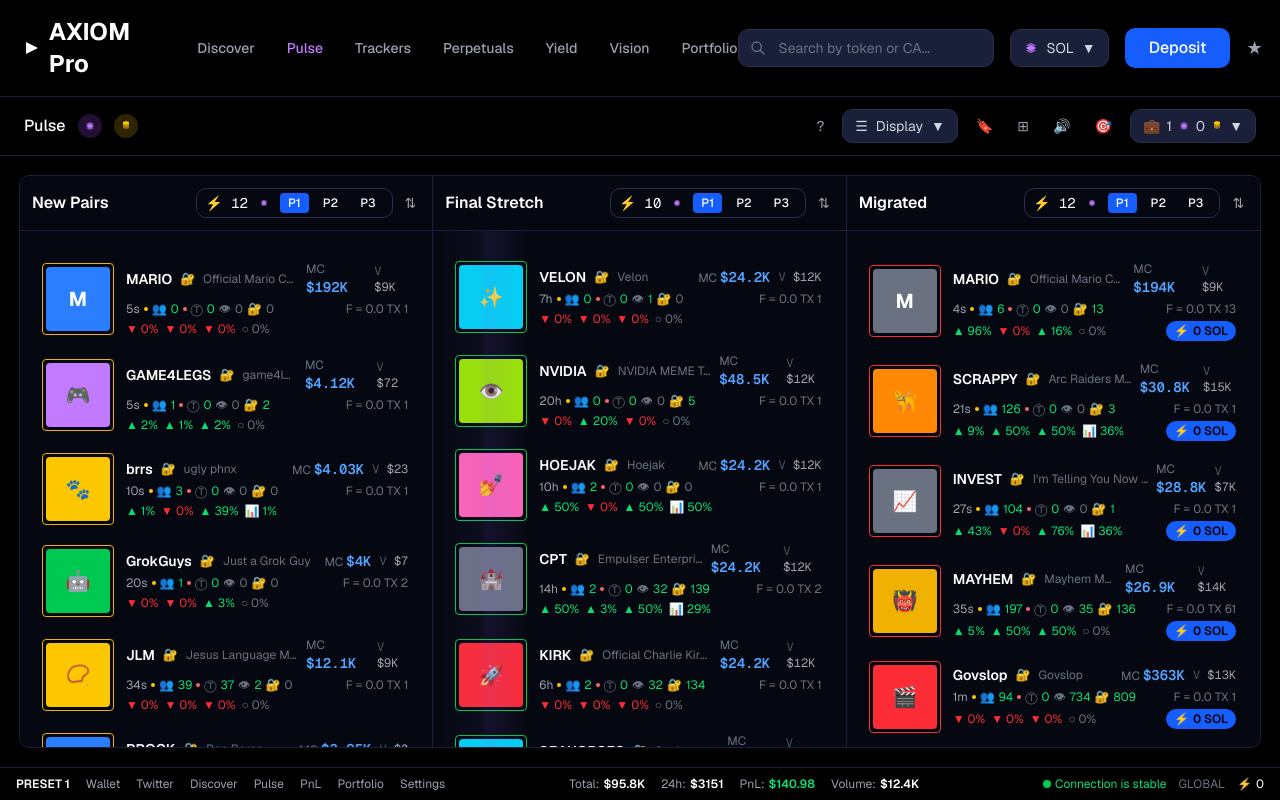
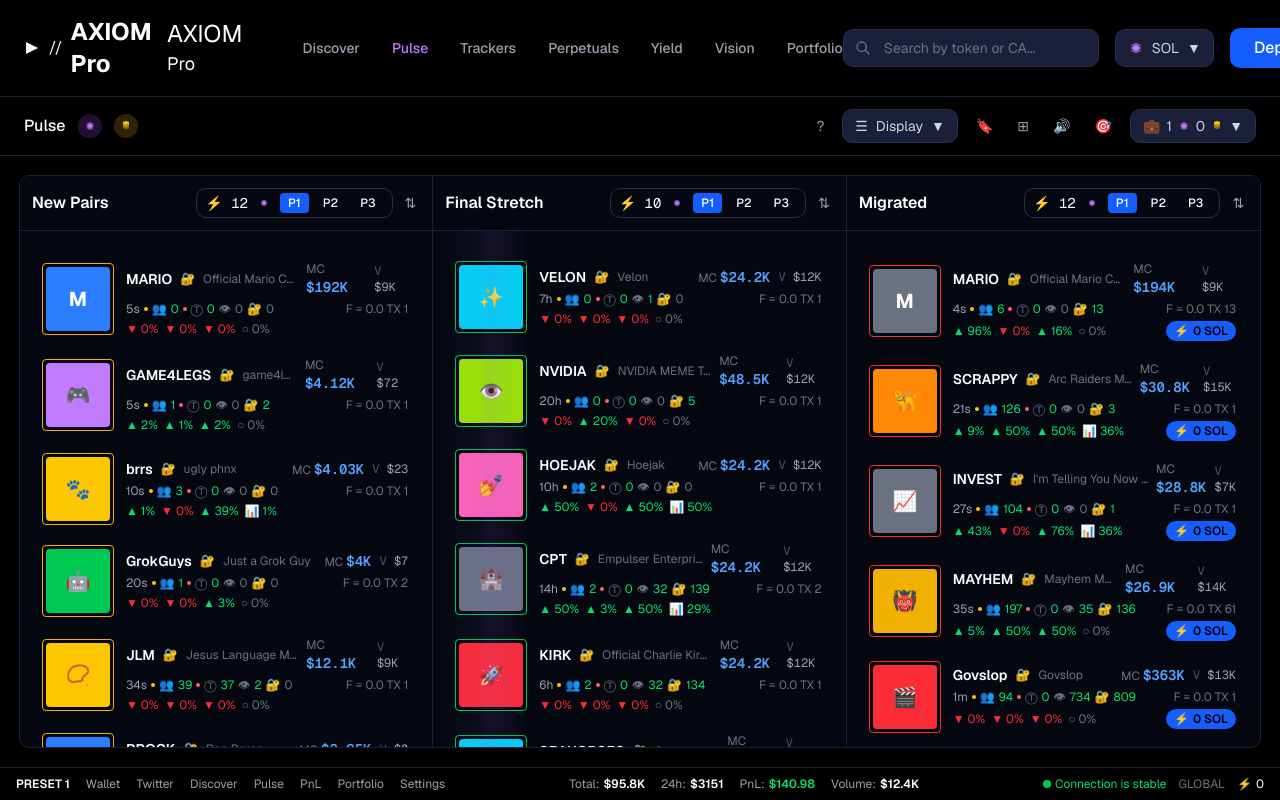
Before and after one commit to NysaPahari/Token-trading-table_Axiom, a Next.js app: page / in a window 1280 px wide. Built offline with nearby package versions, Linux system fonts and the light colour scheme.

Commit message:
adjustments

```diff
--- a/components/header.tsx
+++ b/components/header.tsx
@@ -9,7 +9,12 @@ export function Header() {
             <div className="w-6 h-6 flex items-center justify-center">
               <div className="w-0 h-0 border-l-[12px] border-l-white border-t-[6px] border-t-transparent border-b-[6px] border-b-transparent"></div>
             </div>
-            <div className="text-2xl font-bold text-white">AXIOM Pro</div>
+            //<div className="text-2xl font-bold text-white">AXIOM Pro</div>
+            <div className="text-white">
+            <span className="text-2xl font-normal">AXIOM</span>{" "}
+            <span className="text-lg font-normal">Pro</span>
+            </div>
+
           </div>
           <nav className="flex gap-8 ml-12">
             {['Discover', 'Pulse', 'Trackers', 'Perpetuals', 'Yield', 'Vision', 'Portfolio'].map(
```
